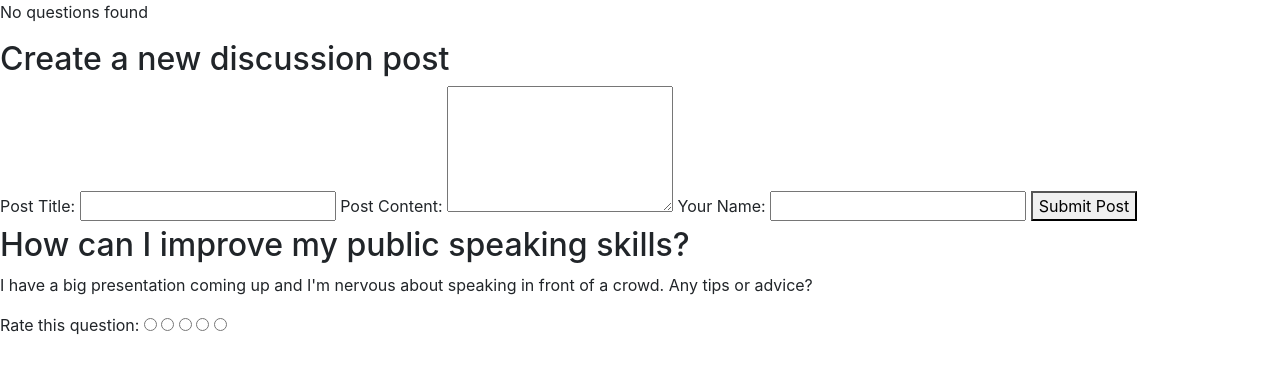
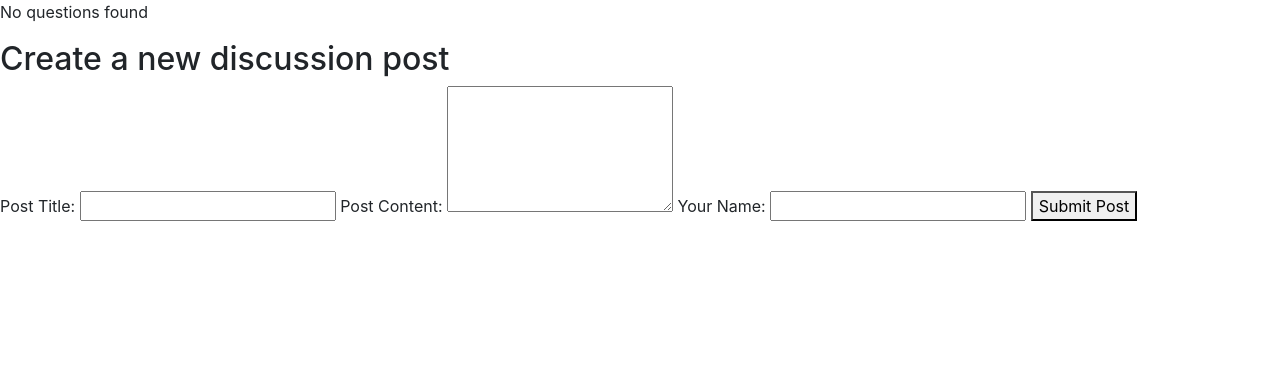
Before and after one commit to ririto90/CIS440-Capstone-Build-2, a PHP site: page /disscussion_board.php in a window 1280 px wide. Shown: the part 80-454 px from the top of the page. Run offline with PHP 8.4, Linux system fonts and the light colour scheme; data that the repository does not hold is empty.

Commit message:
discussion

```diff
--- a/html/disscussion_board.php
+++ b/html/disscussion_board.php
@@ -154,18 +154,6 @@ mysqli_close($conn);
 			  <button type="submit">Submit Post</button>
 			</form>
 		  </div>
-		<div class="question">
-			<h2>How can I improve my public speaking skills?</h2>
-			<p>I have a big presentation coming up and I'm nervous about speaking in front of a crowd. Any tips or advice?</p>
-			<div class="rating">
-				<label>Rate this question:</label>
-				<input type="radio" name="rating" value="1"><label></label>
-				<input type="radio" name="rating" value="2"><label></label>
-				<input type="radio" name="rating" value="3"><label></label>
-				<input type="radio" name="rating" value="4"><label></label>
-				<input type="radio" name="rating" value="5"><label></label>
-            </div>
-        </div>
     </main>
 <script>
 	var likeBtns = document.getElementsByClassName('like-btn');
```
Also changed, not shown: html/registration.php (+4 -4 lines).
